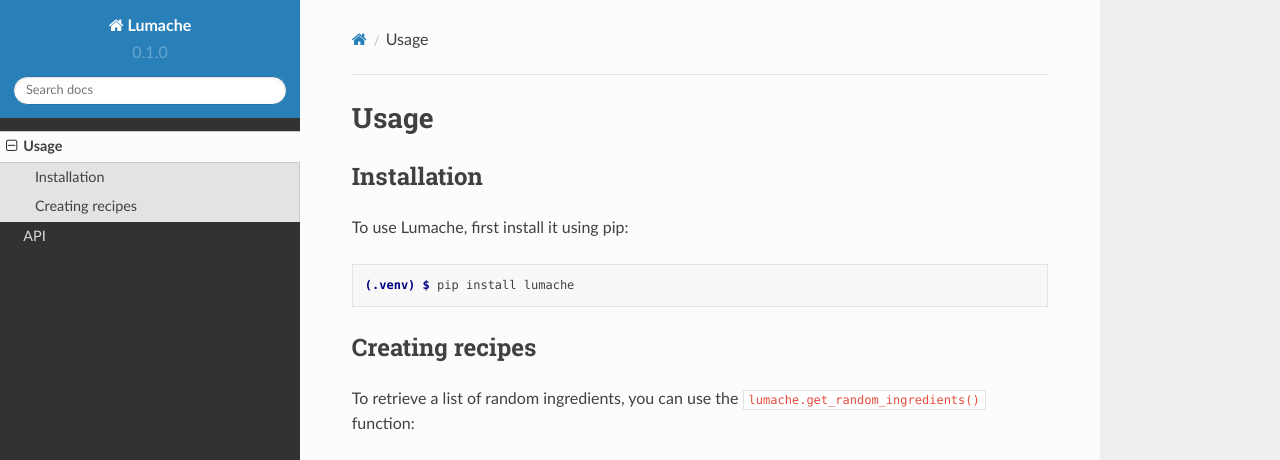
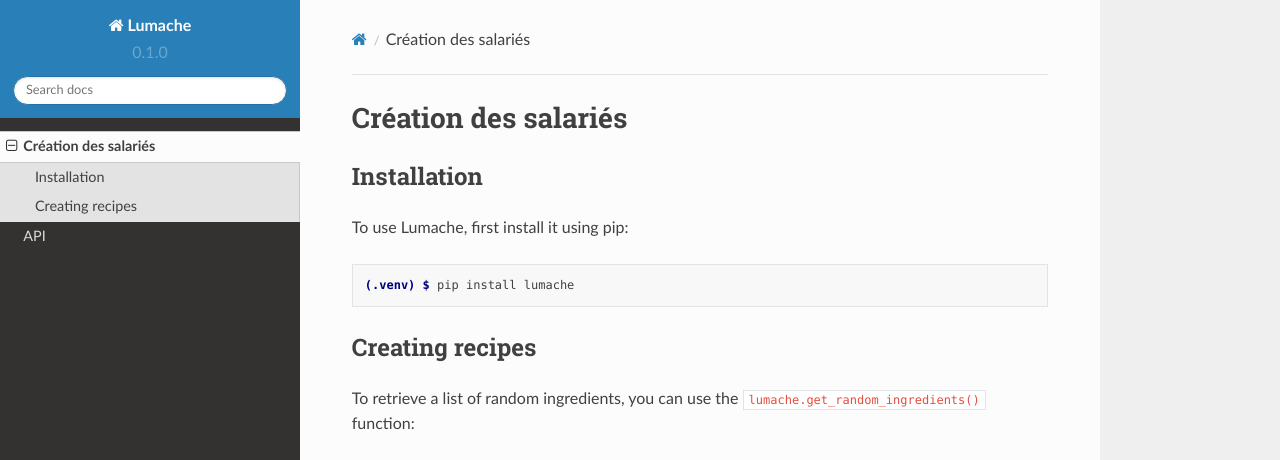
Before and after one commit to gkaro/caro-test, a Sphinx documentation site: the page built from docs/source/usage.rst, in a window 1280 px wide and 1095 px high. Shown: the top 460 px of the window. Built offline with Sphinx 7.4.7 and the Read the Docs theme 2.0.0, drawn with Linux system fonts in a browser that asks for light colours; grey boxes are pictures that could not be loaded.

Commit message:
Update usage.rst

```diff
--- a/docs/source/usage.rst
+++ b/docs/source/usage.rst
@@ -1,4 +1,4 @@
-Usage
+Création des salariés
 =====
 
 .. _installation:
```
